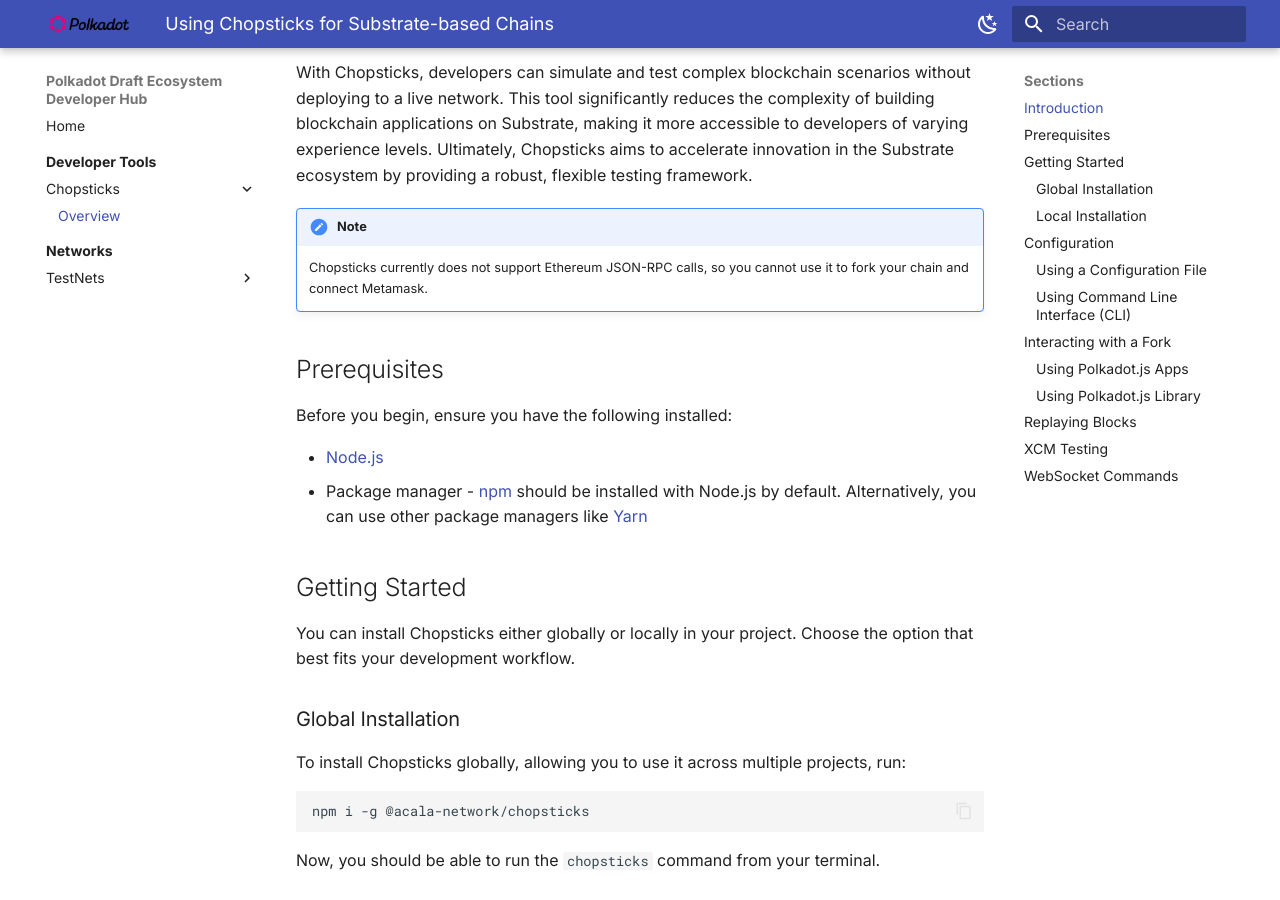
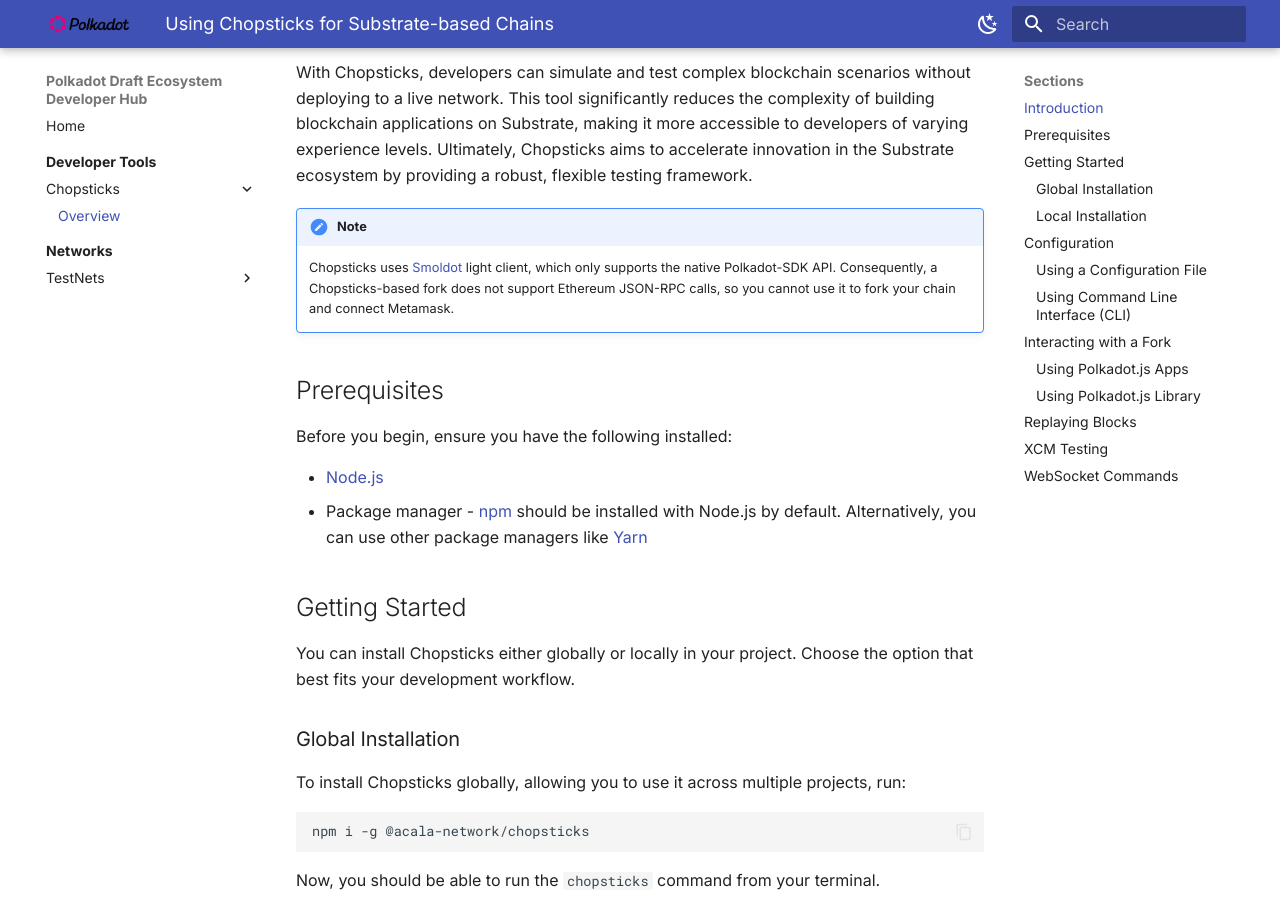
Before and after one commit to papermoonio/polkadot-ecosystem-docs-draft, an MkDocs documentation site: the page built from docs/dev-tools/chopsticks/overview.md, in a window 1280 px wide and 900 px high, scrolled down 372 px. Built offline with MkDocs 1.6.1 and Material for MkDocs 9.7.7, drawn with Linux system fonts in a browser that asks for light colours.

Commit message:
Update docs/dev-tools/chopsticks/overview.md
Co-authored-by: albertov19 <64150856+albertov19@users.noreply.github.com>

```diff
--- a/docs/dev-tools/chopsticks/overview.md
+++ b/docs/dev-tools/chopsticks/overview.md
@@ -16,7 +16,7 @@
 With Chopsticks, developers can simulate and test complex blockchain scenarios without deploying to a live network. This tool significantly reduces the complexity of building blockchain applications on Substrate, making it more accessible to developers of varying experience levels. Ultimately, Chopsticks aims to accelerate innovation in the Substrate ecosystem by providing a robust, flexible testing framework.
 
 !!!note
-    Chopsticks currently does not support Ethereum JSON-RPC calls, so you cannot use it to fork your chain and connect Metamask.
+    Chopsticks uses [Smoldot](https://github.com/smol-dot/smoldot){target=_blank} light client, which only supports the native Polkadot-SDK API.  Consequently, a Chopsticks-based fork does not support Ethereum JSON-RPC calls, so you cannot use it to fork your chain and connect Metamask.
 
 ## Prerequisites
 
```
